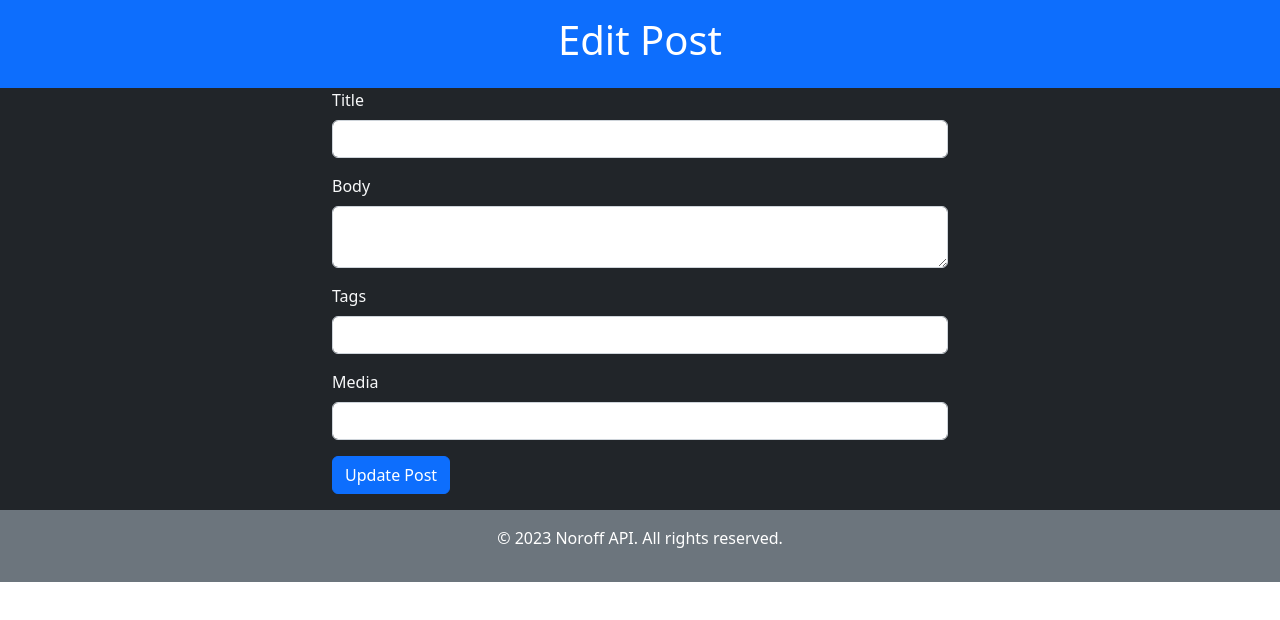
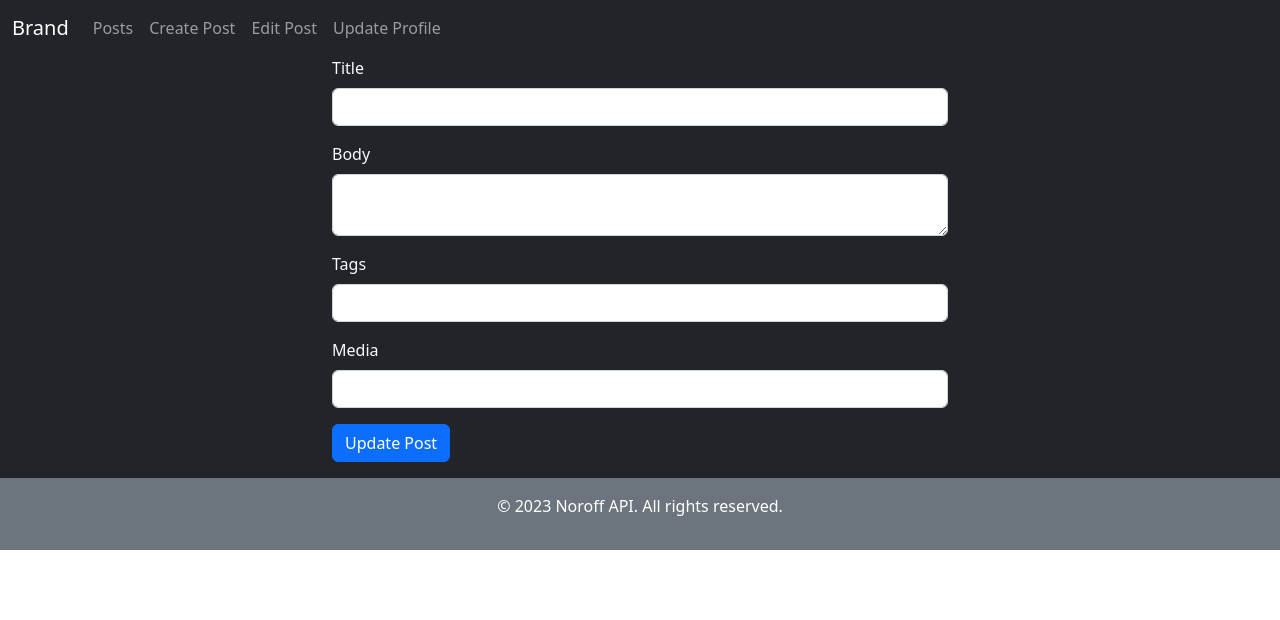
Before and after one commit to KamlaF/js2, a website: page post/edit/index.html in a window 1280 px wide. Drawn offline with nearby package versions, Linux system fonts and the light colour scheme; no server answers; files whose address does not match are found by name.

Commit message:
adding navbar

```diff
--- a/post/edit/index.html
+++ b/post/edit/index.html
@@ -8,9 +8,32 @@
     <link href="/dist/css/styles.css" rel="stylesheet" />
   </head>
   <body>
-    <header class="bg-primary text-white text-center py-3">
-      <h1>Edit Post</h1>
-    </header>
+   <header>
+    <nav class="navbar navbar-expand-lg navbar-dark bg-dark">
+      <div class="container-fluid">
+        <a class="navbar-brand" href="#">Brand</a>
+        <button class="navbar-toggler" type="button" data-bs-toggle="collapse" data-bs-target="#navbarNav" aria-controls="navbarNav" aria-expanded="false" aria-label="Toggle navigation">
+          <span class="navbar-toggler-icon"></span>
+        </button>
+        <div class="collapse navbar-collapse" id="navbarNav">
+          <ul class="navbar-nav">
+            <li class="nav-item">
+              <a class="nav-link" href="/posts/index.html">Posts</a>
+            </li>
+            <li class="nav-item">
+              <a class="nav-link" href="/post/create/index.html">Create Post</a>
+            </li>
+             <li class="nav-item">
+              <a class="nav-link" href="/post/edit/index.html">Edit Post</a>
+            </li>
+            <li class="nav-item">
+              <a class="nav-link" href="/profile/edit/index.html">Update Profile</a>
+            </li>
+          </ul>
+        </div>
+      </div>
+    </nav>
+  </header>
 
    <main class="flex-grow-1 bg-dark text-light">
     <div class="container-fluid">
```
Also changed, not shown: post/create/index.html (+26 -3 lines), posts/index.html (+26 -3 lines).
